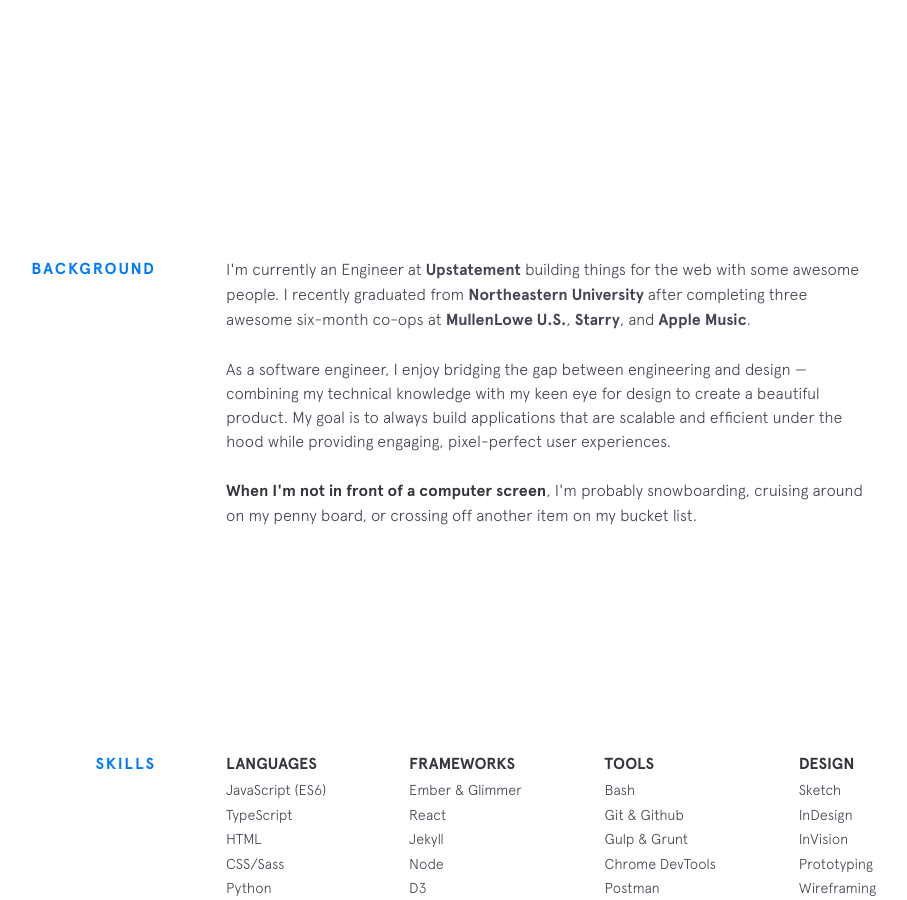
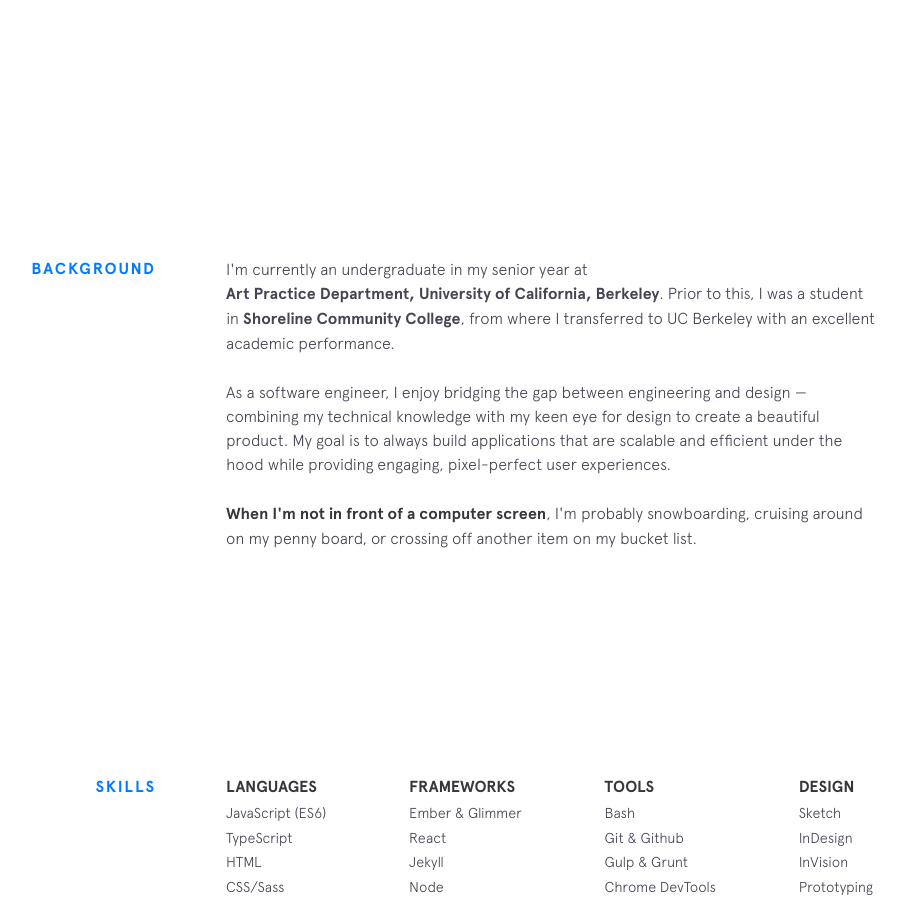
Before and after one commit to SylGaw/SylGaw.github.io, a Jekyll site: the page built from index.html, in a window 1280 px wide and 900 px high, scrolled down 743 px. Shown: the whole window, without its empty margins (224-1131 px from the left). Built offline with Jekyll 4.4.1, drawn with Linux system fonts in a browser that asks for light colours; nearby versions of some CDN libraries.

Commit message:
personalize

```diff
--- a/_includes/background.html
+++ b/_includes/background.html
@@ -2,12 +2,9 @@
   <div class="section__title">Background</div>
   <div class="section__content">
     <p>
-      I'm currently an Engineer at
-      <a class="underline-link" href="https://www.upstatement.com/" target="_blank">Upstatement</a> building things for the web with some awesome people. I recently graduated from
-      <a class="underline-link" href="http://www.ccis.northeastern.edu/" target="_blank">Northeastern University</a> after completing three awesome six-month co-ops at
-      <a class="underline-link" href="https://us.mullenlowe.com/" target="_blank">MullenLowe U.S.</a>,
-      <a class="underline-link" href="https://starry.com/" target="_blank">Starry</a>, and
-      <a class="underline-link" href="https://www.apple.com/music/" target="_blank">Apple Music</a>.
+      I'm currently an undergraduate in my senior year at
+      <a class="underline-link" href="https://art.berkeley.edu/" target="_blank">Art Practice Department, University of California, Berkeley</a>. Prior to this, I was a student in
+      <a class="underline-link" href="https://www.shoreline.edu/" target="_blank">Shoreline Community College</a>, from where I transferred to UC Berkeley with an excellent academic performance.
     </p>
 
     <p>
```
